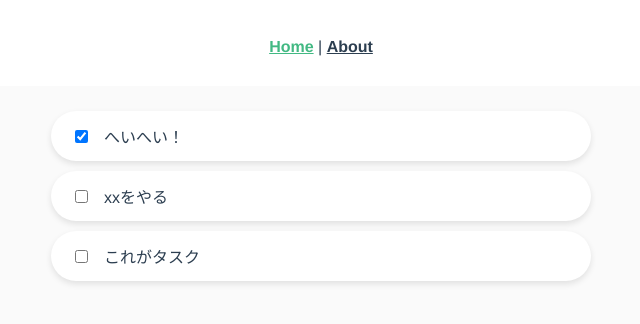
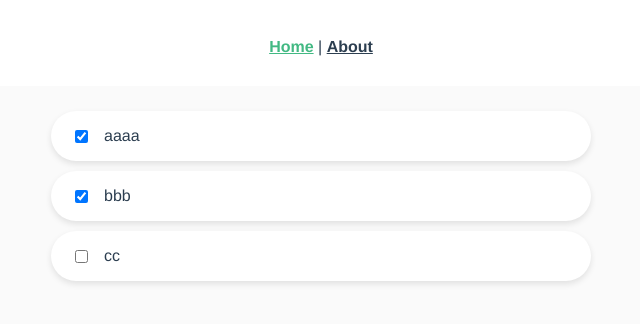
Before and after one commit to tiropetz/vue-todo-ts, a Vue app: page / in a window 1280 px wide. Shown: the top 324 px of the page, without its empty margins (319-959 px from the left). Built offline with nearby package versions, Linux system fonts and the light colour scheme.

Commit message:
feat: add todo state

```diff
--- a/src/views/Home.vue
+++ b/src/views/Home.vue
@@ -1,22 +1,35 @@
 <template>
   <div class="container">
     <div>
-      <TaskRow title="へいへい！" isChecked />
-      <TaskRow title="xxをやる" />
-      <TaskRow title="これがタスク" />
+      <TaskRow
+        v-for="todo in todoList"
+        :key="todo.id"
+        :title="todo.title"
+        :is-checked="todo.isChecked"
+      />
     </div>
   </div>
 </template>
 
 <script>
 import TaskRow from "@/components/TaskRow.vue";
+import Vue from "vue";
 
-export default {
+export default Vue.extend({
   name: "Home",
   components: {
     TaskRow
+  },
+  data() {
+    return {
+      todoList: [
+        { id: 1, title: "aaaa", isChecked: true },
+        { id: 2, title: "bbb", isChecked: true },
+        { id: 3, title: "cc", isChecked: false }
+      ]
+    };
   }
-};
+});
 </script>
 
 <style scoped lang="scss">
```
